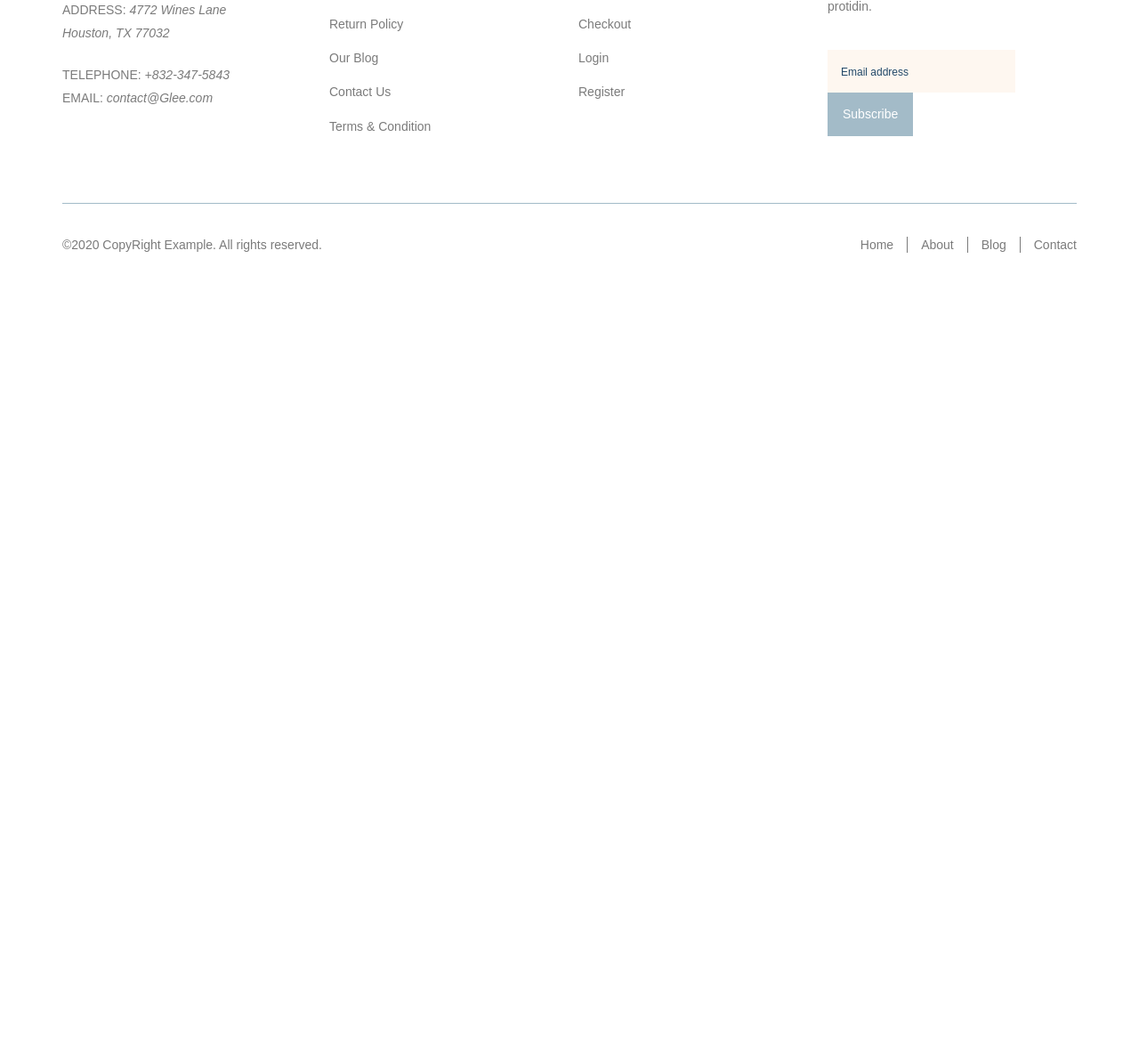
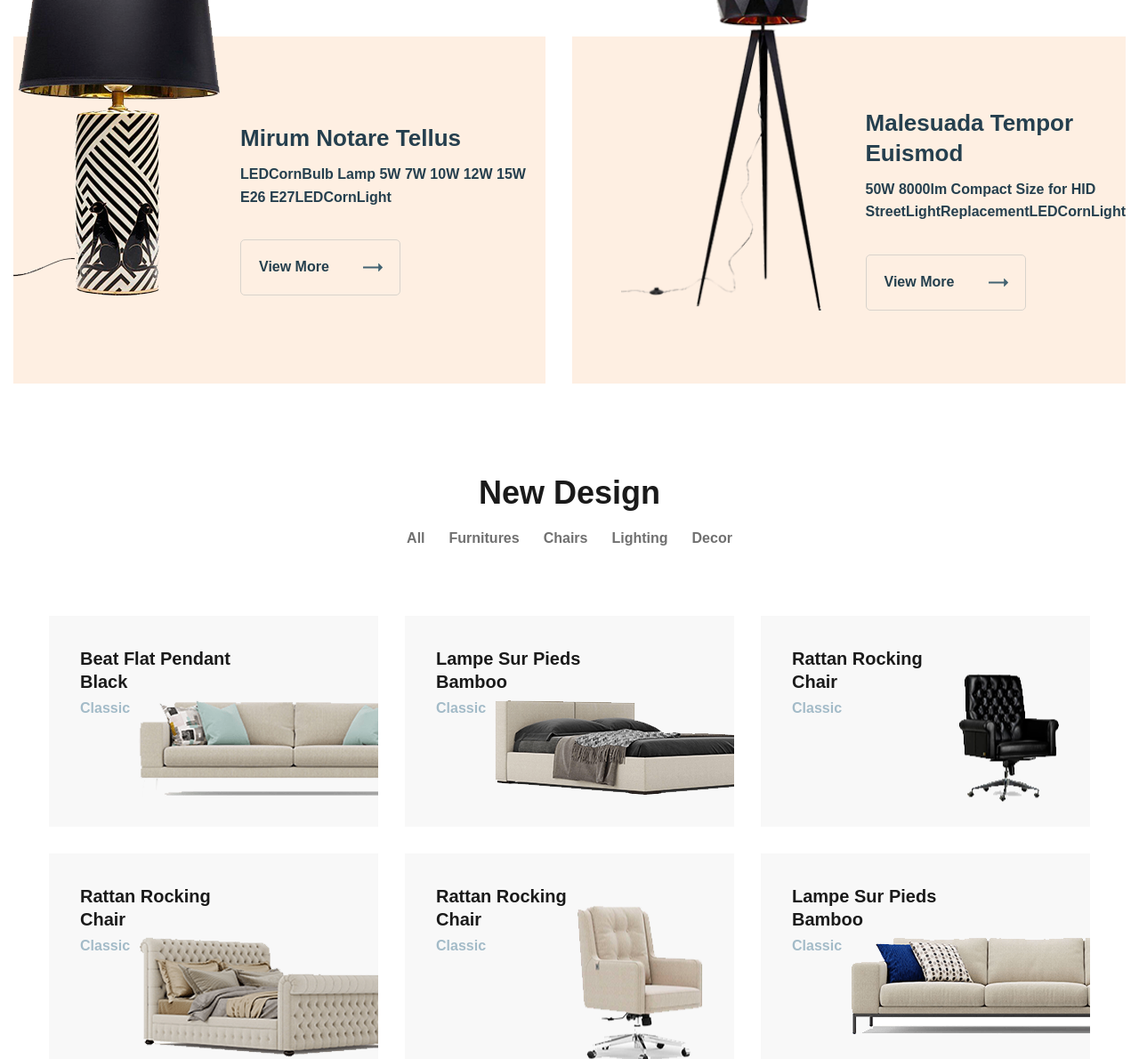
Before and after one commit to AlyonaSpytska/marcho, a website: page app/index.html in a window 1280 px wide. Shown: the part 2316-3506 px from the top of the page at 89% size. Before the commit the page ends 2642 px from the top, so only its background shows below. Drawn offline with nearby package versions, Linux system fonts and the light colour scheme; files that its build step writes are made by us from their sources; files whose address does not match are found by name.

Commit message:
added a design section

```diff
--- a/app/index.html
+++ b/app/index.html
@@ -571,6 +571,126 @@
         </ul>
       </div>
     </section>
+
+    <section class="lamps">
+      <div class="container">
+        <div class="lamps__inner">
+
+          <ul class="lamps__items">
+            <li class="lamps__item">
+              <div class="lamps__content">
+                <img class="lamps__img" src="images/lamps/1.png" alt="Mirum Notare Tellus">
+                <h3 class="title lamps__title">
+                  Mirum Notare Tellus
+                </h3>
+                <p>
+                  LEDCornBulb Lamp 5W 7W 10W 12W 15W E26 E27LEDCornLight
+                </p>
+                <a class="lamps__link" href="#">
+                  View More
+                </a>
+              </div>
+            </li>
+            <li class="lamps__item">
+              <div class="lamps__content lamps__content--right">
+                <img class="lamps__img lamps__img--right" src="images/lamps/2.png" alt="Malesuada Tempor Euismod">
+                <h3 class="title lamps__title">
+                  Malesuada Tempor
+                  Euismod
+                </h3>
+                <p>
+                  50W 8000lm Compact Size for HID StreetLightReplacementLEDCornLight
+                </p>
+                <a class="lamps__link" href="#">
+                  View More
+                </a>
+              </div>
+            </li>
+          </ul>
+        </div>
+      </div>
+    </section>
+
+    <section class="design">
+      <div class="container_scnd">
+        <h2 class="title design__maintitle">
+          New Design
+        </h2>
+
+        <ul class="products__filter">
+          <li class="products__item">
+            <button class="products__btn" type="button">
+              All
+            </button>
+          </li>
+          <li class="products__item">
+            <button class="products__btn" type="button">
+              Furnitures
+            </button>
+          </li>
+          <li class="products__item">
+            <button class="products__btn" type="button">
+              Chairs
+            </button>
+          </li>
+          <li class="products__item">
+            <button class="products__btn" type="button">
+              Lighting
+            </button>
+          </li>
+          <li class="products__item">
+            <button class="products__btn" type="button">
+              Decor
+            </button>
+          </li>
+        </ul>
+
+        <ul class="design__items">
+          <li class="design__item">
+            <h3 class="design__title">
+              Beat Flat Pendant Black
+            </h3>
+            <span class="design__span">Classic</span>
+            <img class="design__img" src="images/design/1.png" alt="Beat Flat Pendant Black">
+          </li>
+          <li class="design__item">
+            <h3 class="design__title">
+              Lampe Sur Pieds Bamboo
+            </h3>
+            <span class="design__span">Classic</span>
+            <img class="design__img" src="images/design/2.png" alt="Lampe Sur Pieds Bamboo">
+          </li>
+          <li class="design__item">
+            <h3 class="design__title">
+              Rattan Rocking Chair
+            </h3>
+            <span class="design__span">Classic</span>
+            <img class="design__img  design__img--chair" src="images/design/3.png" alt="Rattan Rocking Chair">
+          </li>
+          <li class="design__item">
+            <h3 class="design__title">
+              Rattan Rocking Chair
+            </h3>
+            <span class="design__span">Classic</span>
+            <img class="design__img" src="images/design/4.png" alt="Rattan Rocking Chair">
+          </li>
+          <li class="design__item">
+            <h3 class="design__title">
+              Rattan Rocking Chair
+            </h3>
+            <span class="design__span">Classic</span>
+            <img class="design__img design__img--chair" src="images/design/5.png" alt="Rattan Rocking Chair">
+          </li>
+          <li class="design__item">
+            <h3 class="design__title">
+              Lampe Sur Pieds Bamboo
+            </h3>
+            <span class="design__span">Classic</span>
+            <img class="design__img" src="images/design/6.png" alt="Lampe Sur Pieds Bamboo">
+          </li>
+        </ul>
+      </div>
+    </section>
   </main>
 
   <footer class="footer">
--- a/app/scss/_global.scss
+++ b/app/scss/_global.scss
@@ -24,7 +24,7 @@ body {
 }
 
 .container_scnd {
-  max-width: 1170px;
+  max-width: 1200px;
   margin: 0 auto;
   padding: 0 15px;
 }
@@ -47,3 +47,11 @@ body {
   color: $main-title;
   margin-bottom: 30px;
 }
+
+.lamps {
+  padding-top: 110px;
+}
+
+.design {
+  padding-top: 100px;
+}
--- a/app/scss/_vars.scss
+++ b/app/scss/_vars.scss
@@ -10,6 +10,8 @@ $blue: #234969;
 $slider-bg: #fcd7b6;
 $gallery-button: #707070;
 $gallery-button-active: #1A1A1A;
+$bg-design : #f8f8f8;
+$lamp-color: #253f4e;
 
 %quicksand-400 {
   font-family: 'DMSans-Regular', sans-serif;
--- /dev/null
+++ b/app/scss/components/_design.scss
@@ -0,0 +1,30 @@
+.design {
+  &__maintitle {
+    margin-bottom: 17px;
+  }
+  &__items {
+    display: grid;
+    grid-template-columns: repeat(3, 370px);
+    grid-gap: 30px;
+  }
+  &__item {
+    padding: 35px 0 0 35px;
+    background-color: $bg-design;
+  }
+  &__title {
+    max-width: 180px;
+    margin-bottom: 7px;
+    font-size: 20px;
+    color: $gallery-button-active;
+  }
+  &__span {
+    color: $btn-col;
+  }
+  &__img {
+    float: right;
+  }
+  &__img--chair {
+    margin-right: 35px;
+    transform: translateY(-20%);
+  }
+}
--- /dev/null
+++ b/app/scss/components/_lamps.scss
@@ -0,0 +1,64 @@
+.lamps {
+  &__items {
+    display: grid;
+    grid-template-columns: 1fr 1fr;
+    grid-gap: 30px;
+  }
+  &__item {
+    position: relative;
+    display: flex;
+    justify-content: center;
+    align-items: center;
+    min-height: 390px;
+    background-color: #feefe2;
+  }
+  &__content {
+    position: relative;
+    padding-left: 255px;
+  }
+  &__content--right {
+    padding-left: 330px;
+  }
+  &__content p {
+    max-width: 346px;
+    margin-bottom: 35px;
+    line-height: 1.6;
+    color: $lamp-color;
+  }
+  &__title {
+    text-align: left;
+    max-width: 260px;
+    margin-bottom: 10px;
+    font-size: 26px;
+    color: $lamp-color;
+  }
+  &__img {
+    position: absolute;
+    left: 0;
+    bottom: 0;
+    height: 405px;
+    max-width: 235px;
+  }
+  &__img--right {
+    left: 55px;
+  }
+  &__link {
+    position: relative;
+    display: block;
+    max-width: 180px;
+    padding: 20px;
+    border: 1px solid #d8d3cc;
+    border-radius: 5px;
+    color: #243f4d;
+    transition: background-color 0.4s linear;
+    &::after {
+      position: absolute;
+      content: url('../images/lamps/arrow.svg');
+      right: 19px;
+    }
+    &:hover {
+      background-color: $btn-col;
+    }
+  }
+
+}
--- a/app/scss/components/_slider.scss
+++ b/app/scss/components/_slider.scss
@@ -112,7 +112,7 @@
     }
     &__span {
       position: relative;
-      padding-left: 77px;
+      padding-left: 80px;
       font-size: 18px;
       @extend %rubik-700;
       color: #414141;
--- a/app/scss/style.scss
+++ b/app/scss/style.scss
@@ -8,3 +8,5 @@
 @import 'components/footer';
 @import 'components/slider';
 @import 'components/products';
+@import 'components/lamps';
+@import 'components/design';
```
Also changed, not shown: app/images/design/1.png (added), app/images/design/2.png (added), app/images/design/3.png (added), app/images/design/4.png (added), app/images/design/5.png (added), app/images/design/6.png (added), app/images/lamps/1.png (added), app/images/lamps/2.png (added), app/images/lamps/arrow.svg (added).
